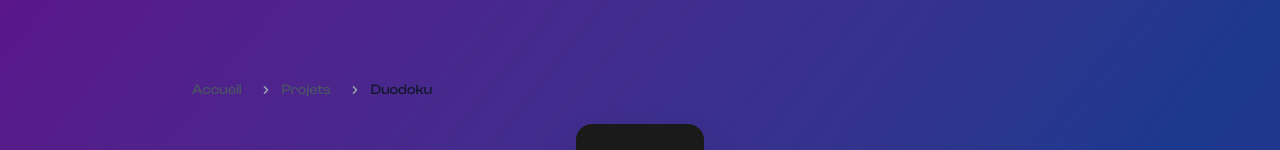
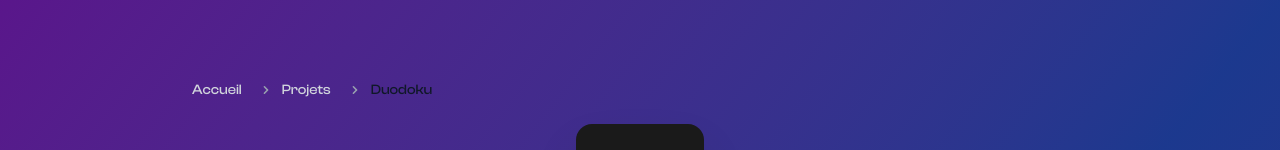
Before and after one commit to karim1349/alfirma-web, a Next.js app: page /duodoku in a window 1280 px wide. Shown: the top 150 px of the page. Built offline with nearby package versions, Linux system fonts and the light colour scheme.

Commit message:
style fix

```diff
--- a/src/app/components/Breadcrumbs.tsx
+++ b/src/app/components/Breadcrumbs.tsx
@@ -12,7 +12,7 @@ interface BreadcrumbsProps {
 export default function Breadcrumbs({ items }: BreadcrumbsProps) {
   return (
     <nav aria-label="Breadcrumb" className="mb-6">
-      <ol className="flex items-center space-x-1 md:space-x-2 text-xs md:text-sm text-gray-600 overflow-x-auto">
+      <ol className="flex items-center space-x-1 md:space-x-2 text-xs md:text-sm text-gray-300 overflow-x-auto">
         {items.map((item, index) => (
           <li key={index} className="flex items-center flex-shrink-0">
             {index > 0 && (
```
